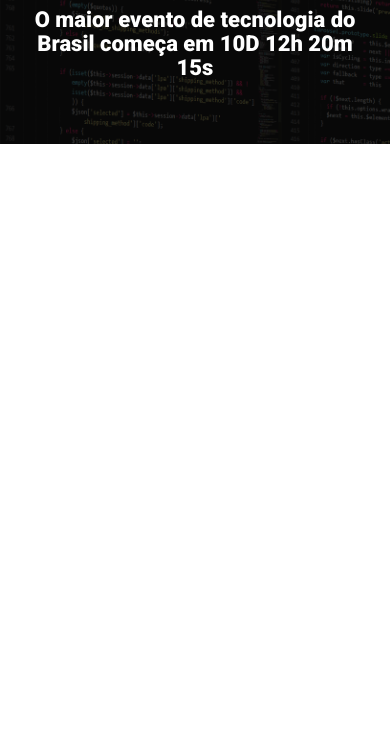
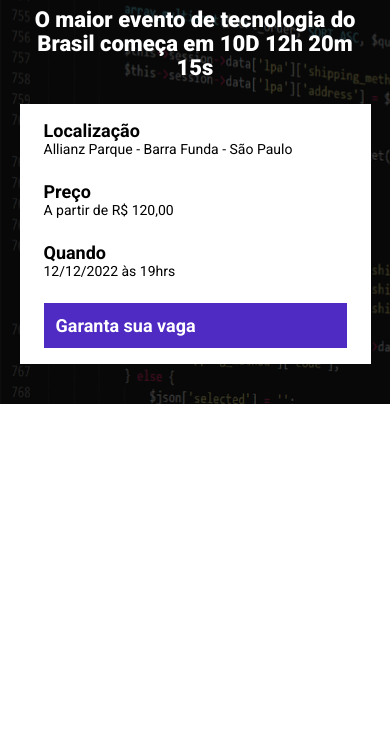
Before and after one commit to JssRiandev/ebac_tech_talks, a website built with Parcel: page src/index.html in a window 390 px wide. Shown: the part 96-844 px from the top of the page. Built offline with nearby package versions, Linux system fonts and the light colour scheme.

Commit message:
Criando o cabeçalho

```diff
--- a/src/index.html
+++ b/src/index.html
@@ -17,6 +17,25 @@
             <p class="hero__text">
                 O maior evento de tecnologia do Brasil começa em 10D 12h 20m 15s
             </p>
+            <div class="infos-bar">
+                <ul class="infos-bar__infos">
+                    <li class="infos-bar__infos__item">
+                        <b>Localização</b>
+                        Allianz Parque - Barra Funda - São Paulo
+                    </li>
+                    <li class="infos-bar__infos__item">
+                        <b>Preço</b>
+                        A partir de R$ 120,00
+                    </li>
+                    <li class="infos-bar__infos__item">
+                        <b>Quando</b>
+                        12/12/2022 às 19hrs
+                    </li>
+                </ul>
+                <a href="$" class="button button--primary">
+                    Garanta sua vaga
+                </a>
+            </div>
         </div>
 
     </header>
--- /dev/null
+++ b/src/styles/components/_buttons.scss
@@ -0,0 +1,23 @@
+.button{
+    padding: 12px;
+    font-size: 18px;
+    font-weight: bold;
+    text-decoration: none;
+    text-align: center;
+    white-space: nowrap;
+
+    &--primary{
+        color: #fff;
+        background-color:#4f2ac3;
+    }
+
+    @media(max-width:640px){
+        display: block;
+        width: 100%;
+    }
+
+    @media(max-width: 1024px){
+        display: flex;
+        align-items: center;
+    }
+}
--- /dev/null
+++ b/src/styles/components/_infos_bar.scss
@@ -0,0 +1,39 @@
+.infos-bar{
+    padding: 16px 24px;
+    background-color: #fff;
+    display: flex;
+    justify-content: space-between;
+    &__infos{
+        display: flex;
+        gap: 40px;
+
+        &__item{
+            font-size: 14px;
+            color: #000;
+
+            b{
+                font-size: 18px;
+                display: block;
+                color: #000;
+            }
+        }
+    }
+
+    @media(max-width:640px){
+        display: block;
+
+        &__infos{
+            display: block;
+
+            &__item {
+                margin-bottom: 24px;
+            }
+        }
+    }
+
+    @media(max-width:1024px){
+        &__infos{
+            gap: 16px;
+        }
+    }
+}
--- a/src/styles/main.scss
+++ b/src/styles/main.scss
@@ -1,4 +1,6 @@
 @use'hero';
+@use 'components/infos_bar';
+@use 'components/buttons';
 
 *{
     margin: 0;
@@ -6,6 +8,7 @@
     box-sizing: border-box;
     font-family: roboto, sans-serif;
     color:#fff;
+    list-style: none;
 }
 .container{
     max-width: 960px;
```
